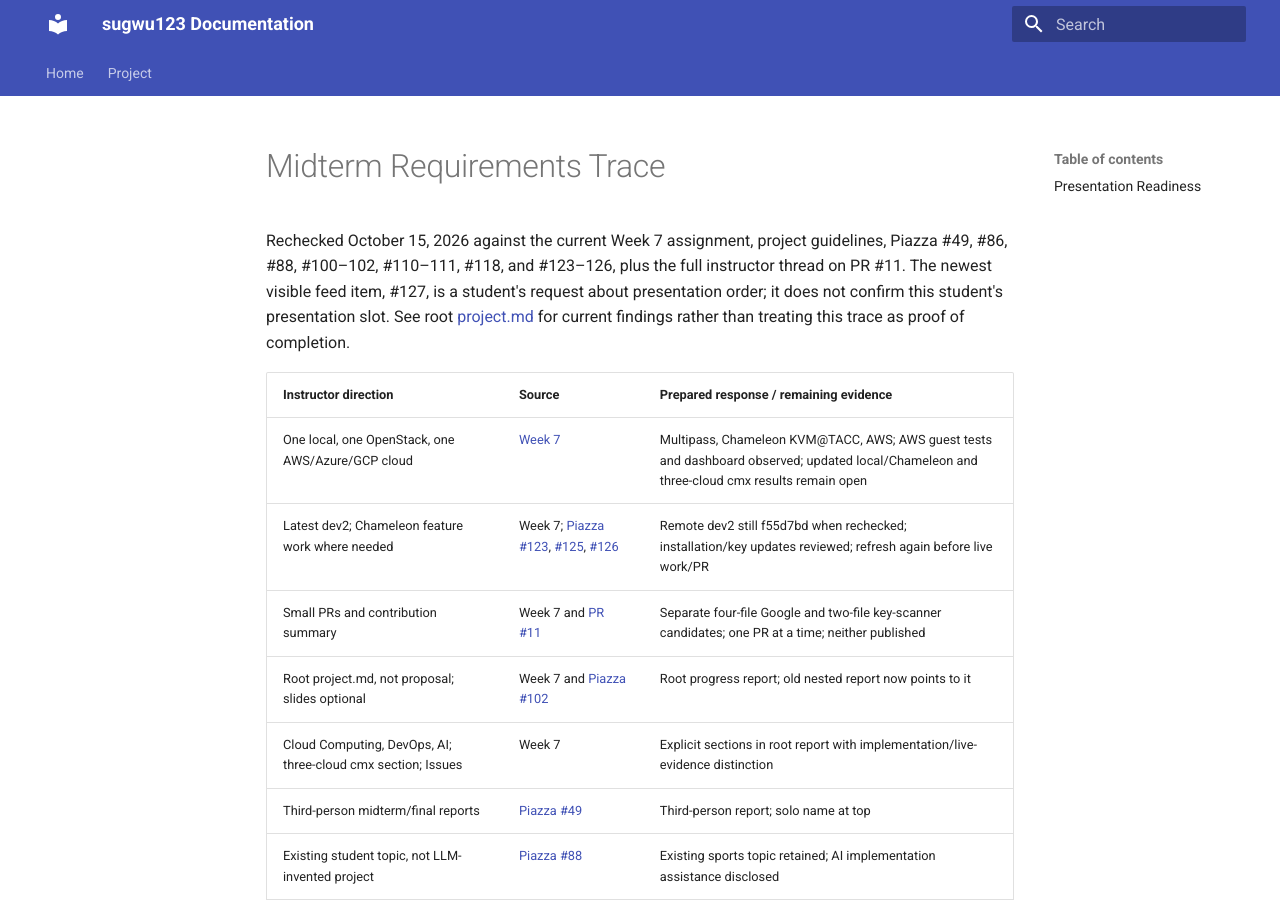
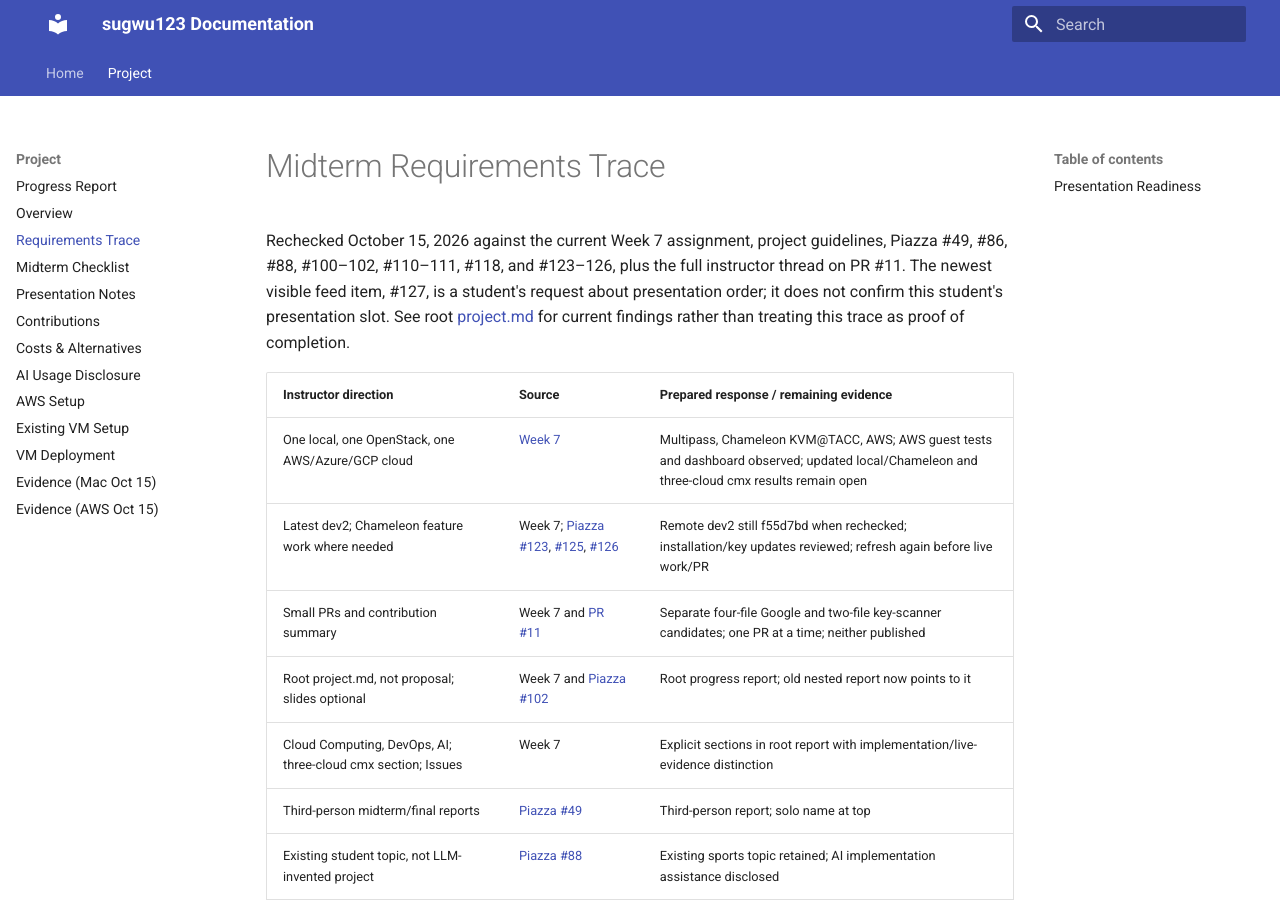
Before and after one commit to cloudmesh-ai-luc/sugwu123, an MkDocs documentation site: the page built from docs/project/requirements.md, in a window 1280 px wide and 900 px high. Built offline with MkDocs 1.6.1 and Material for MkDocs 9.7.7, drawn with Linux system fonts in a browser that asks for light colours.

Commit message:
Fix relative links in docs/project and add project pages to MkDocs nav

```diff
--- a/docs/project/requirements.md
+++ b/docs/project/requirements.md
@@ -1,6 +1,6 @@
 # Midterm Requirements Trace
 
-Rechecked October 15, 2026 against the current Week 7 assignment, project guidelines, Piazza #49, #86, #88, #100–102, #110–111, #118, and #123–126, plus the full instructor thread on PR #11. The newest visible feed item, #127, is a student's request about presentation order; it does not confirm this student's presentation slot. See root [project.md](../project.md) for current findings rather than treating this trace as proof of completion.
+Rechecked October 15, 2026 against the current Week 7 assignment, project guidelines, Piazza #49, #86, #88, #100–102, #110–111, #118, and #123–126, plus the full instructor thread on PR #11. The newest visible feed item, #127, is a student's request about presentation order; it does not confirm this student's presentation slot. See root [project.md](project.md) for current findings rather than treating this trace as proof of completion.
 
 | Instructor direction | Source | Prepared response / remaining evidence |
 | --- | --- | --- |
--- a/mkdocs.yml
+++ b/mkdocs.yml
@@ -23,8 +23,21 @@ markdown_extensions:
       custom_fences:
         - name: mermaid
           class: mermaid
-          format: !!python/name:pymdownx.superfences.fence_code_format
+          format: '!!python/name:pymdownx.superfences.fence_code_format'
 
 nav:
   - Home: index.md
-  - Project: project/project.md
+  - Project:
+      - Progress Report: project/project.md
+      - Overview: project/project-intro.md
+      - Requirements Trace: project/requirements.md
+      - Midterm Checklist: project/midterm-checklist.md
+      - Presentation Notes: project/presentation-notes.md
+      - Contributions: project/contributions.md
+      - Costs & Alternatives: project/costs.md
+      - AI Usage Disclosure: project/ai-usage.md
+      - AWS Setup: project/aws-setup.md
+      - Existing VM Setup: project/existing-vm-setup.md
+      - VM Deployment: project/vm-deployment.md
+      - Evidence (Mac Oct 15): project/evidence/mac-oct15.md
+      - Evidence (AWS Oct 15): project/evidence/aws-oct15.md
```
Also changed, not shown: docs/project/project-intro.md (+1 -1 lines), docs/project/project.md (+8 -8 lines).
